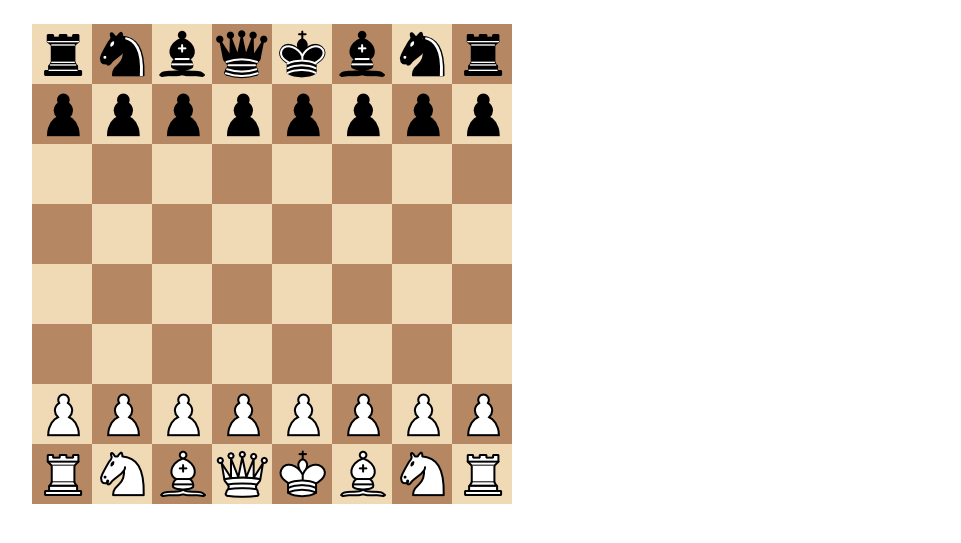
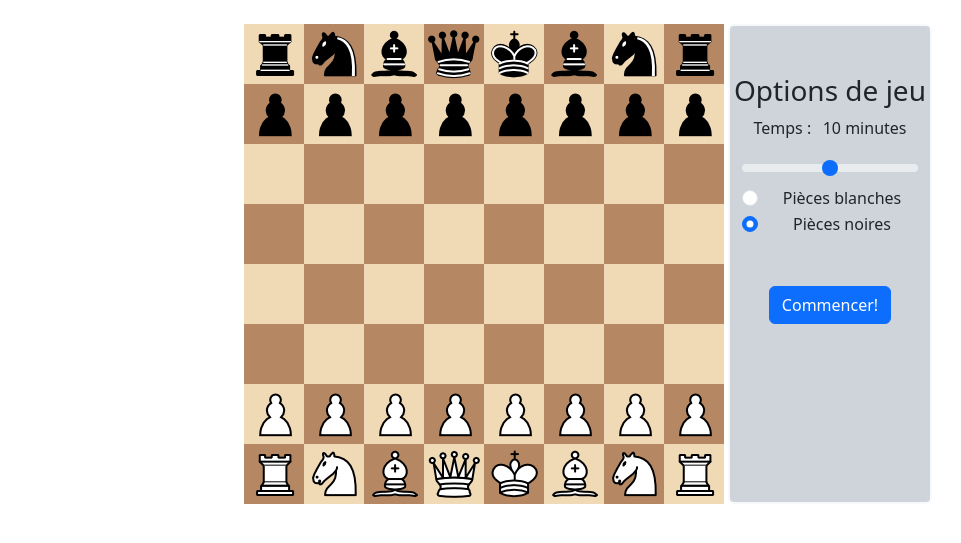
Before and after one commit to Diaxenos/Chess-Alec-et-Gab, a Flask app: page / in a window 1280 px wide. Shown: the part 83-626 px from the top of the page, without its empty margins (50-1011 px from the left). Run offline with Flask 2, Linux system fonts and the light colour scheme; some libraries are stand-ins or nearby versions.

Commit message:
Ajout menu jeu

```diff
--- a/templates/game.html
+++ b/templates/game.html
@@ -1,8 +1,37 @@
 {% extends 'base.html' %}
 {% block content %}
-    <div class="container text-center">
+    <div class="container text-center d-flex justify-content-center">
         <div id="board" class="board text-center">
         </div>
+            <div id="game-options" class="px-1 mx-1 bg-dark-subtle border-2 border-light rounded-2 border text-center">
+            <form class="py-5">
+                <h3>Options de jeu</h3>
+                <div class="px-2">
+                    <div class="range">
+                        <div class="d-flex justify-content-evenly">
+                            <label class="form-label" for="temps">Temps : </label>
+                            <p>10 minutes</p>
+                        </div>
+                        <input type="range" class="form-range my-0" id="temps"/>
+                    </div>
+                    <div class="form-check">
+                        <input class="form-check-input" type="radio" name="flexRadioDefault" id="flexRadioDefault1">
+                        <label class="form-check-label" for="flexRadioDefault1">
+                            Pièces blanches
+                        </label>
+                    </div>
+                    <div class="form-check">
+                        <input class="form-check-input" type="radio" name="flexRadioDefault" id="flexRadioDefault2"
+                               checked>
+                        <label class="form-check-label" for="flexRadioDefault2">
+                            Pièces noires
+                        </label>
+                    </div>
+                </div>
+                <button class="btn btn-primary mt-5">Commencer!</button>
+            </form>
+        </div>
+
     </div>
     <div id="info">
     </div>
```
